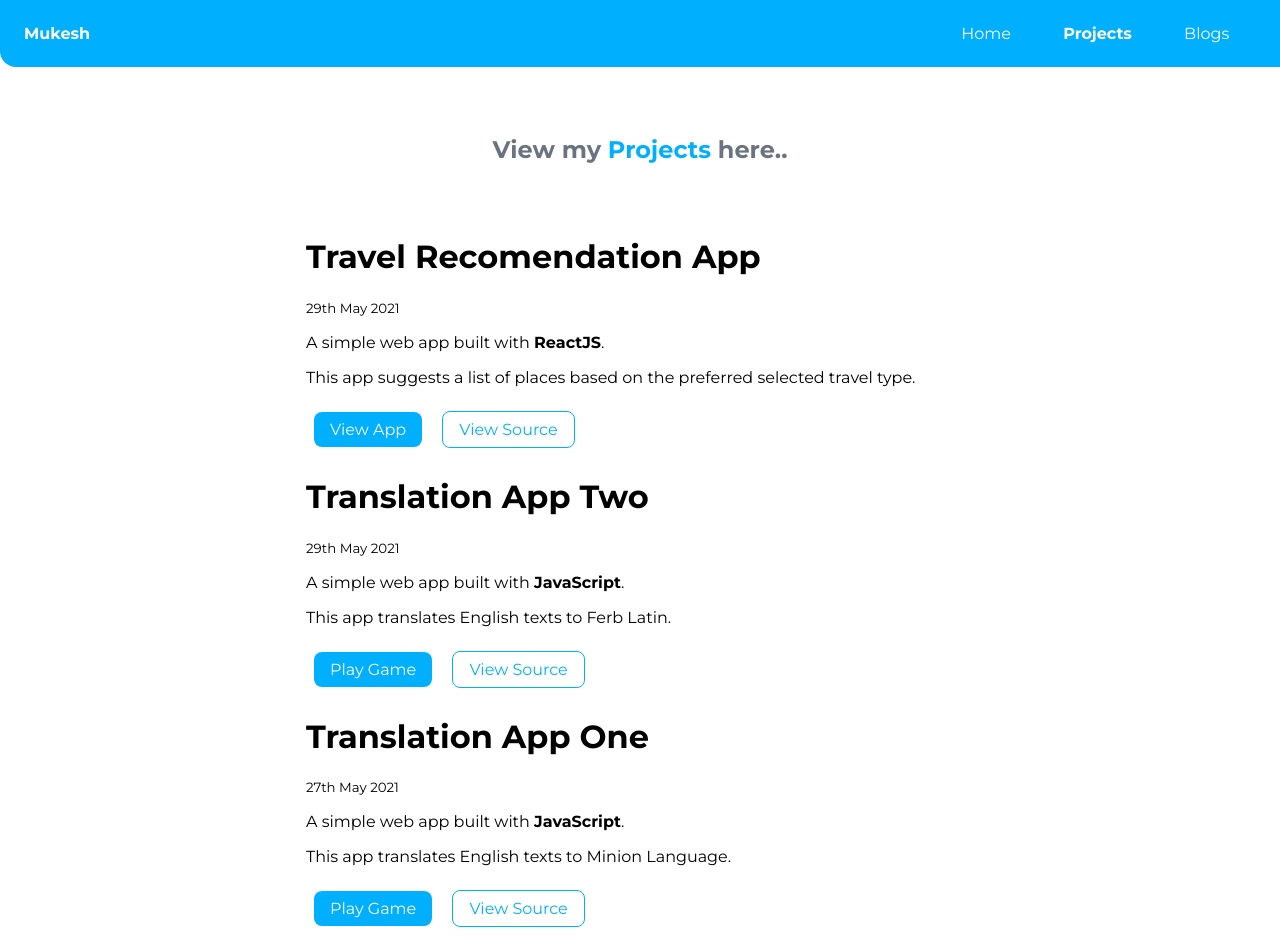
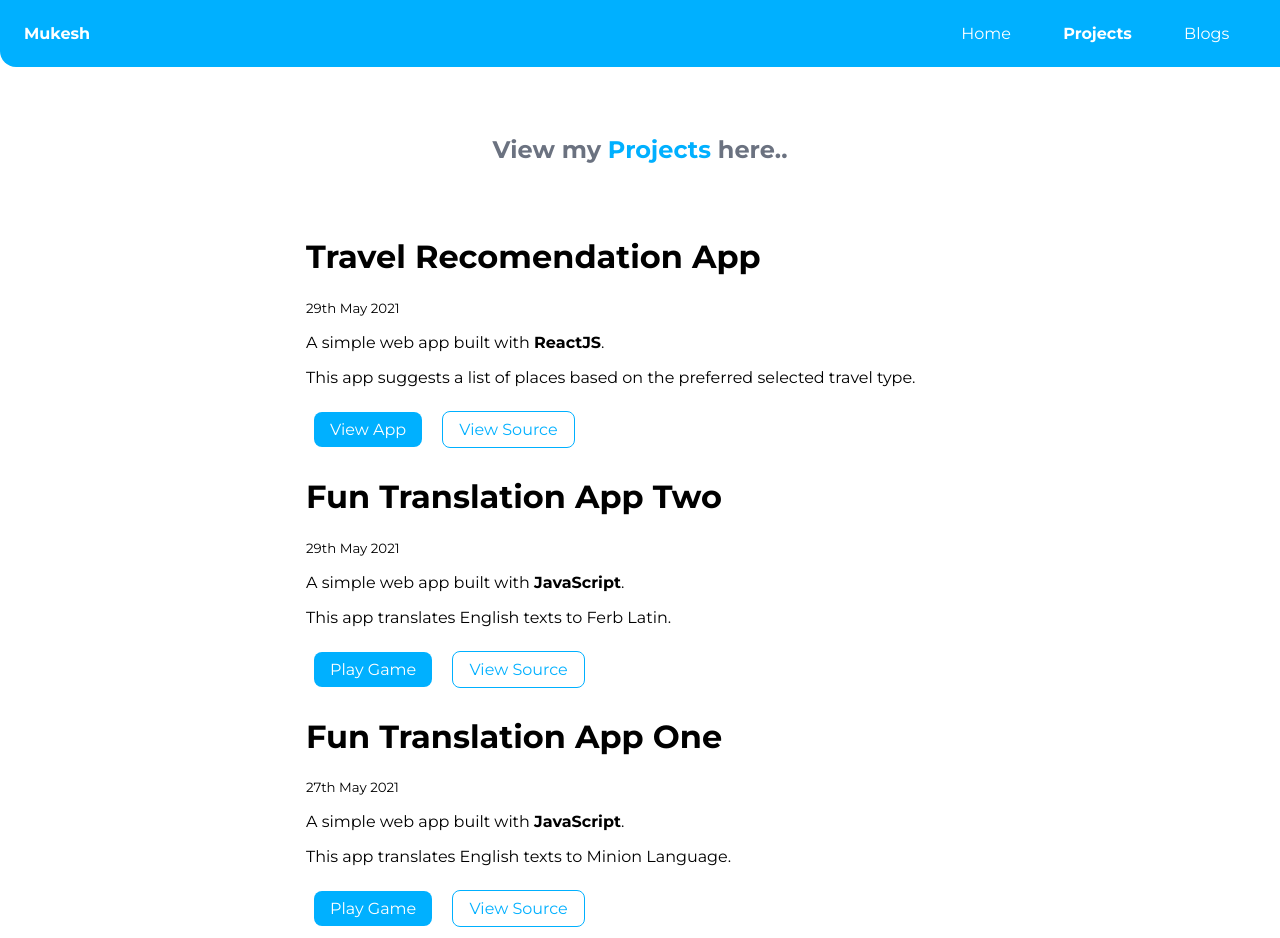
Before and after one commit to Mukesh0996/Portfolio, a plain HTML site: page projects.html in a window 1280 px wide. Shown: the top 938 px of the page. Drawn offline with Linux system fonts and the light colour scheme.

Commit message:
updated project details

```diff
--- a/projects.html
+++ b/projects.html
@@ -40,7 +40,7 @@
         </li>
         <li>
             <div class="container container-center">
-                <h1>Translation App Two</h1>
+                <h1>Fun Translation App Two</h1>
                 <small>29th May 2021</small>
                 <p>A simple web app built with <strong>JavaScript</strong>.</p>
                 <p>This app translates English texts to Ferb Latin.</p>
@@ -50,7 +50,7 @@
         </li>
         <li>
             <div class="container container-center">
-                <h1>Translation App One</h1>
+                <h1>Fun Translation App One</h1>
                 <small>27th May 2021</small>
                 <p>A simple web app built with <strong>JavaScript</strong>.</p>
                 <p>This app translates English texts to Minion Language.</p>
```
